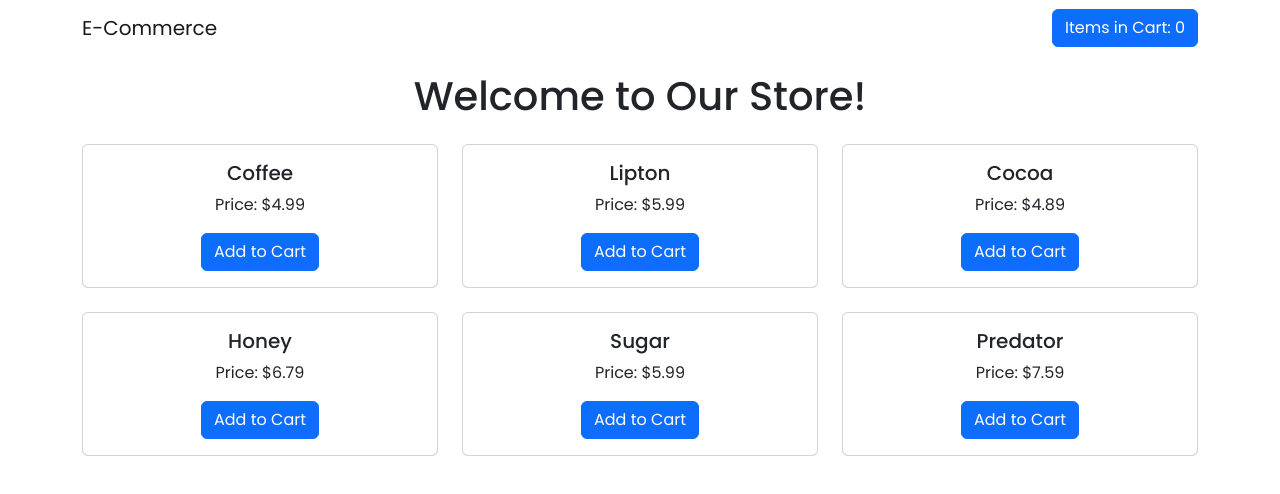
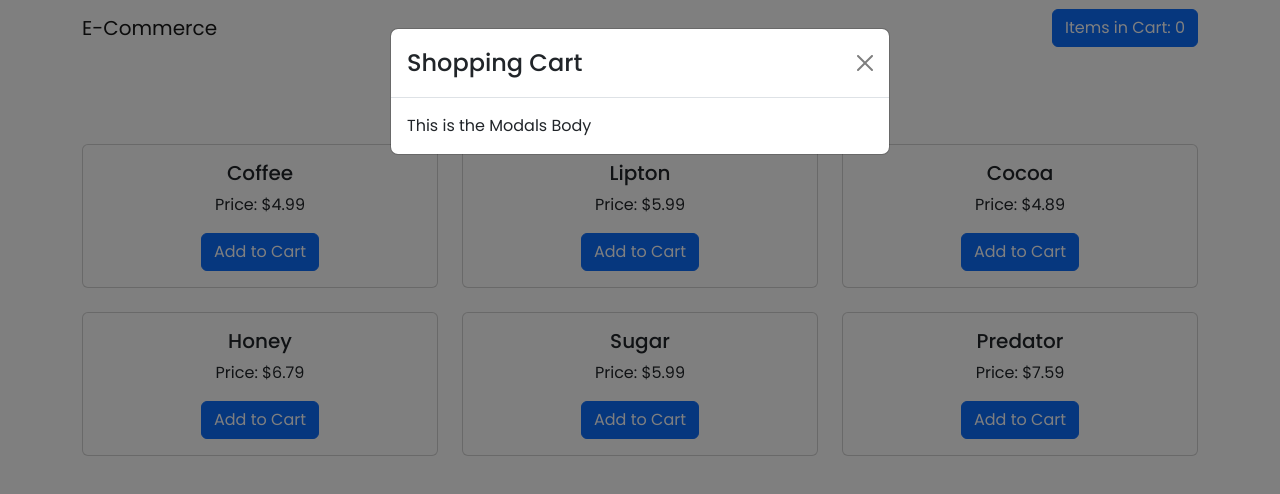
Before and after one commit to Officialibn1/react-project, a React (Create React App) app: page / in a window 1280 px wide. Both pictures are taken after a click on the button "Items in Cart: 0". Shown: the top 494 px of the page. Built offline with nearby package versions, Linux system fonts and the light colour scheme.

Commit message:
components complete

```diff
--- a/src/Components/Nav.jsx
+++ b/src/Components/Nav.jsx
@@ -1,16 +1,33 @@
-import React from 'react';
+import { useState } from 'react';
 import { Button, Container, Navbar, Modal } from "react-bootstrap";
 
 
 const Nav = () => {
+
+    const [show, setShow] = useState(false);
+
+    const handleShow = () => setShow(true);
+
+    const handleClose = () => setShow(false);
+
     return (
         <>
             <Navbar expand='sm'>
                 <Navbar.Brand href='/'>E-Commerce</Navbar.Brand>
                 <Navbar.Toggle />
                 <Navbar.Collapse className='justify-content-end'>
-                    <Button>Items in Cart: 0</Button>
+                    <Button onClick={handleShow} >Items in Cart: 0</Button>
                 </Navbar.Collapse>
+
+                {/* Modal  */}
+                <Modal show={show} onHide={handleClose}>
+                    <Modal.Header closeButton>
+                        <Modal.Title>Shopping Cart</Modal.Title>
+                    </Modal.Header>
+                    <Modal.Body>
+                        This is the Modals Body
+                    </Modal.Body>
+                </Modal>
             </Navbar>
         </>
     );
```
